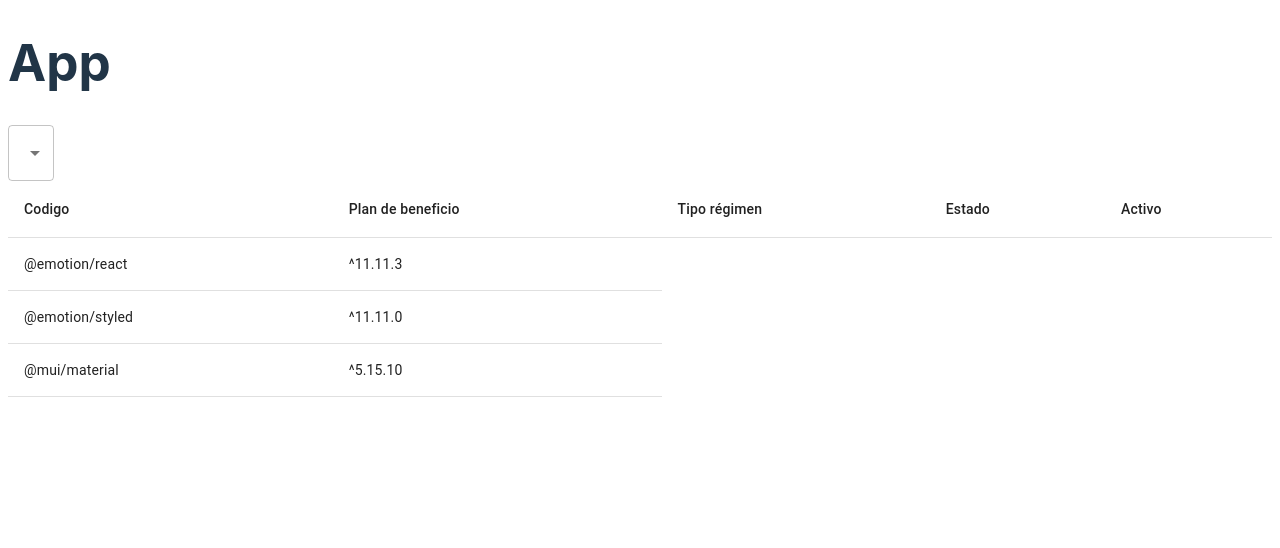
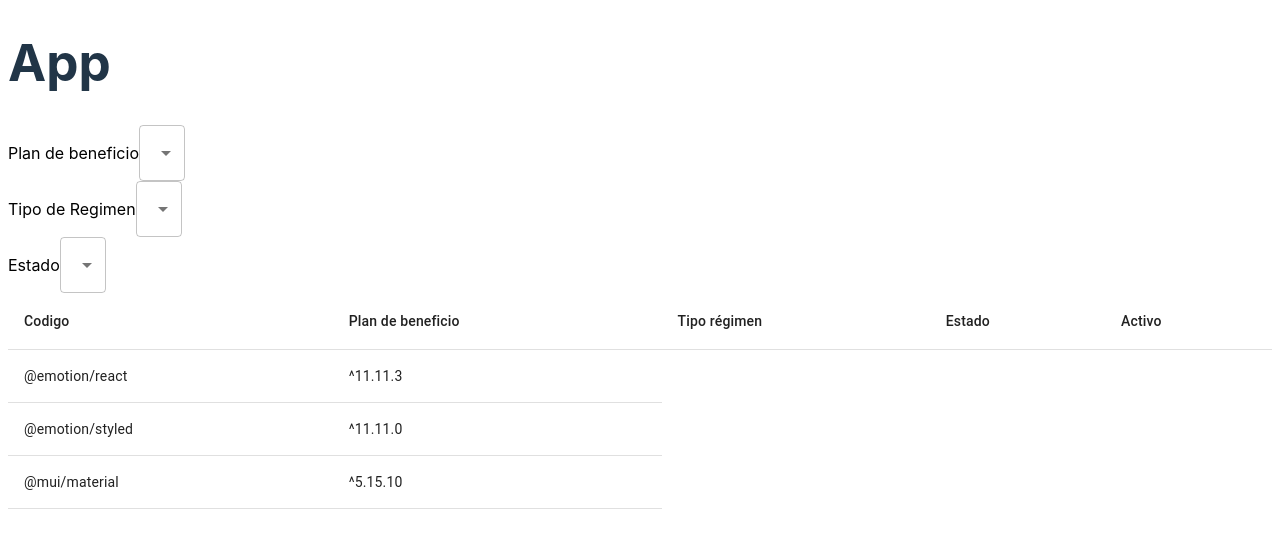
Before and after one commit to IngDonovan/migraReact, a React (Vite) app: page / in a window 1280 px wide. Shown: the top 548 px of the page. Built offline with nearby package versions, Linux system fonts and the light colour scheme.

Commit message:
select menu dinamic

```diff
--- a/src/components/SelectTable/index.jsx
+++ b/src/components/SelectTable/index.jsx
@@ -6,9 +6,9 @@ import './SelectTable.css'
 
 const  SelectTable = ({
     title,
+    menu,
     select,
     handle,
-    consumer,
 }) => {
 
 
@@ -18,9 +18,9 @@ const  SelectTable = ({
         <label>{title}</label>
         <Select value={select} onChange={handle}>
             <MenuItem value="">All Dependencies</MenuItem>
-            {consumer.map((dependency, index) => (
-                <MenuItem key={index} value={dependency.name}>
-                {dependency.name}
+            {menu.map((item, index) => (
+                <MenuItem key={index} value={item}>
+                {item}
                 </MenuItem>
             ))}
         </Select>
--- a/src/components/TableCreate/index.jsx
+++ b/src/components/TableCreate/index.jsx
@@ -22,26 +22,15 @@ const backend = [
 
   {
     title:"Plan de beneficio",
-    menu:[
-      { name: 'Sura', version: '^11.11.3' },
-      { name: 'NuevaEps', version: '^11.11.0' },
-      { name: 'SegurosBolivar', version: '^5.15.10' },
-    ],
+    menu:['Sura','NuevaEps','SegurosBolivar'],
   },
   {
     title:"Tipo de Regimen",
-    menu:[
-      { name: 'Contributivo' },
-      { name: 'Subsidiado'},
-      { name: 'Especial' },
-    ],
+    menu:['Contributivo','Subsidiado','Especial'],
   },
   {
     title:"Estado",
-    menu:[
-      { name: 'Activo' },
-      { name: 'Inactivo'},
-    ],
+    menu:['Activo','Inactivo'],
   },
 
   ];
@@ -57,15 +46,15 @@ const TableCreate = () => {
   return (
     <>
       <div className='container-tab'>
-        {/* <Select value={selectedDependency} onChange={handleChange}>
-          <MenuItem value="">All Dependencies</MenuItem>
-          {dependencies.map((dependency, index) => (
-            <MenuItem key={index} value={dependency.name}>
-              {dependency.name}
-            </MenuItem>
-          ))}
-        </Select> */}
-        <SelectTable select={selectedDependency} handle={handleChange} consumer={dependencies} />
+        {backend.map((back) => (
+          <SelectTable
+            select={selectedDependency}
+            handle={handleChange}
+            title={back.title}
+            menu={back.menu}
+          />
+        )
+        )}
         <Table>
           <TableHead>
             <TableRow>
```
